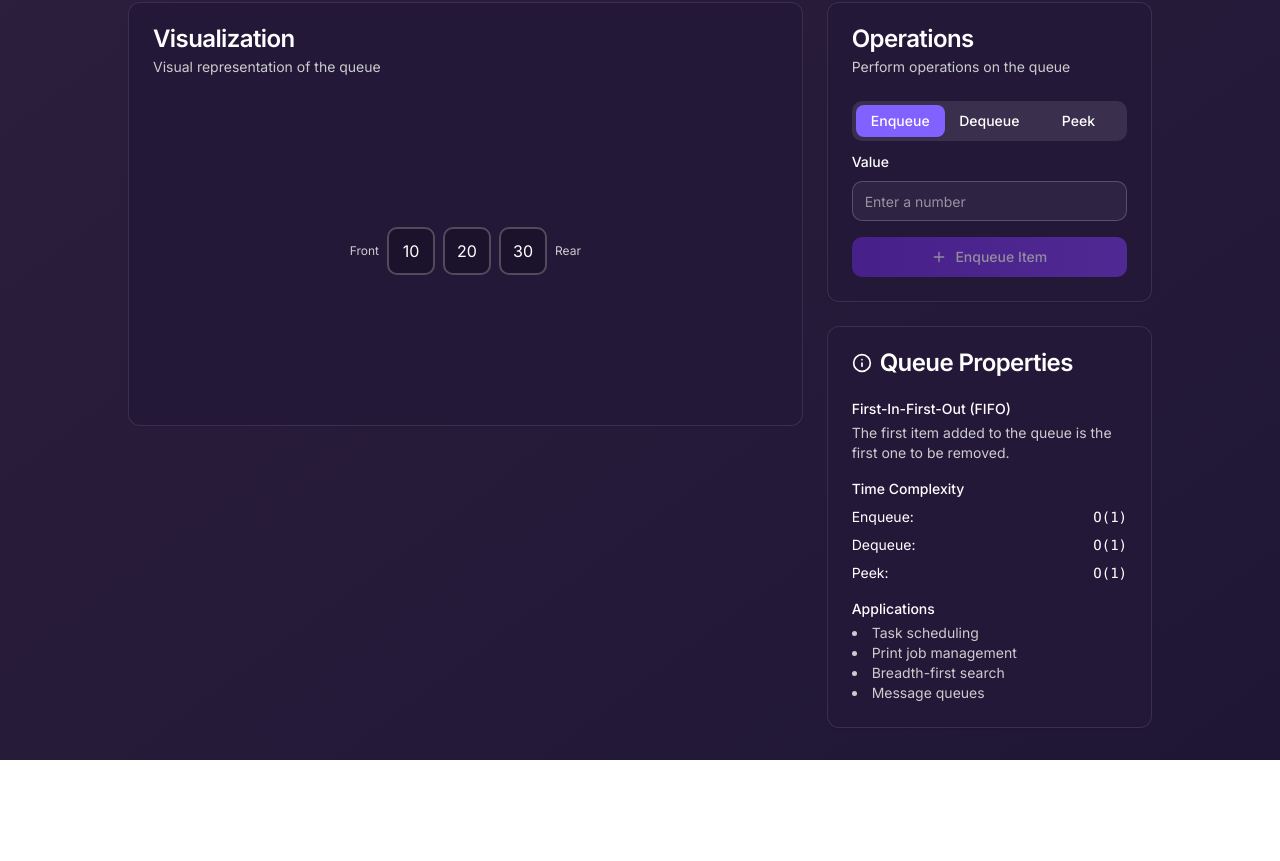
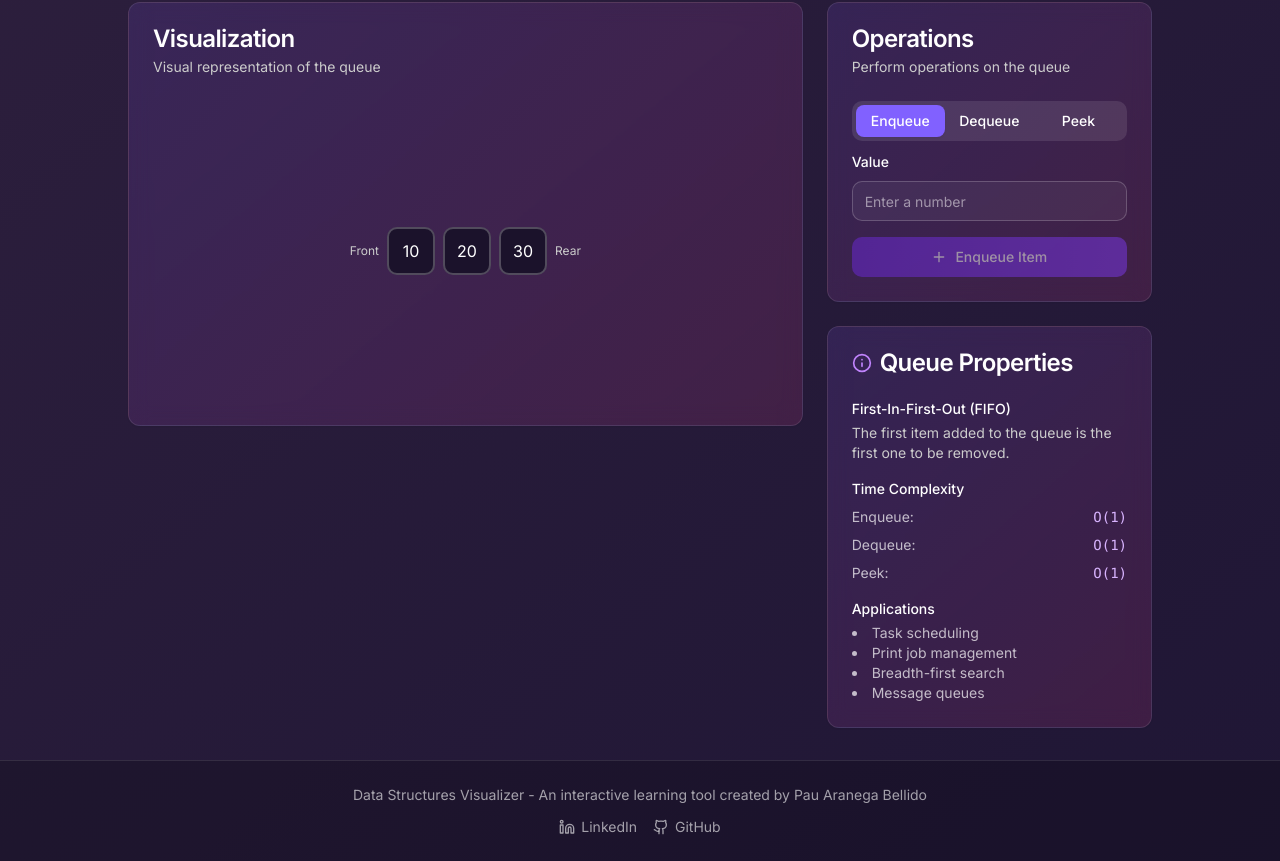
Before and after one commit to paudefclasspy/data-structures, a Next.js app: page /queue in a window 1280 px wide. Shown: the part 199-1060 px from the top of the page. Before the commit the page ends 959 px from the top, so only its background shows below. Built offline with nearby package versions, Linux system fonts and the light colour scheme.

Commit message:
Updated colors on all the structures to maintain harmony + added footer on all of the structures

```diff
--- a/app/binary-tree/page.tsx
+++ b/app/binary-tree/page.tsx
@@ -2,7 +2,7 @@
 
 import { useState, useRef, useEffect } from "react"
 import Link from "next/link"
-import { ArrowLeft, Info, Plus, Search, Trash, AlertCircle } from "lucide-react"
+import { ArrowLeft, Info, Plus, Search, Trash, AlertCircle, Linkedin, Github } from "lucide-react"
 import { Button } from "@/components/ui/button"
 import { Card, CardContent, CardDescription, CardHeader, CardTitle } from "@/components/ui/card"
 import { Tabs, TabsContent, TabsList, TabsTrigger } from "@/components/ui/tabs"
@@ -687,7 +687,7 @@ export default function BinaryTreePage() {
 
   return (
     <div className="min-h-screen flex flex-col">
-      <header className="border-b">
+      <header className="border-b border-white/10 bg-black/20">
         <div className="container flex h-16 items-center px-4 sm:px-6 lg:px-8">
           <Link href="/" className="flex items-center gap-2 text-lg font-semibold">
             <ArrowLeft className="h-5 w-5" />
@@ -701,7 +701,7 @@ export default function BinaryTreePage() {
           <div className="mx-auto max-w-5xl">
             <div className="flex flex-col gap-8">
               <div>
-                <h1 className="text-3xl font-bold tracking-tight">Binary Search Tree Visualization</h1>
+                <h1 className="text-3xl font-bold tracking-tight bg-clip-text text-transparent bg-gradient-to-r from-purple-400 to-pink-400">Binary Search Tree Visualization</h1>
                 <p className="mt-2 text-lg text-muted-foreground">
                   Visualize operations on a binary search tree data structure (Max {MAX_NODES} nodes)
                 </p>
@@ -709,7 +709,7 @@ export default function BinaryTreePage() {
 
               <div className="grid gap-6 md:grid-cols-3">
                 <div className="md:col-span-2">
-                  <Card>
+                  <Card className="card-gradient">
                     <CardHeader>
                       <CardTitle>Visualization</CardTitle>
                       <CardDescription>
@@ -837,7 +837,7 @@ export default function BinaryTreePage() {
                 </div>
 
                 <div>
-                  <Card>
+                  <Card className="card-gradient">
                     <CardHeader>
                       <CardTitle>Operations</CardTitle>
                       <CardDescription>Perform operations on the binary search tree</CardDescription>
@@ -957,10 +957,10 @@ export default function BinaryTreePage() {
                     </CardContent>
                   </Card>
 
-                  <Card className="mt-6">
+                  <Card className="mt-6 card-gradient">
                     <CardHeader>
                       <CardTitle className="flex items-center gap-2">
-                        <Info className="h-5 w-5" />
+                        <Info className="h-5 w-5 text-purple-400" />
                         Binary Search Tree Properties
                       </CardTitle>
                     </CardHeader>
@@ -968,7 +968,7 @@ export default function BinaryTreePage() {
                       <div className="space-y-4 text-sm">
                         <div>
                           <h4 className="font-medium">Ordering Property</h4>
-                          <p className="text-muted-foreground mt-1">
+                          <p className="text-white/70 mt-1">
                             For each node, all values in the left subtree are less than the node's value, and all values
                             in the right subtree are greater.
                           </p>
@@ -977,26 +977,26 @@ export default function BinaryTreePage() {
                         <div className="space-y-2">
                           <h4 className="font-medium">Time Complexity</h4>
                           <div className="flex justify-between">
-                            <span>Insert:</span>
-                            <span className="font-mono">O(log n) average</span>
+                            <span className="text-white/70">Insert:</span>
+                            <span className="font-mono text-purple-300">O(log n) average</span>
                           </div>
                           <div className="flex justify-between">
-                            <span>Search:</span>
-                            <span className="font-mono">O(log n) average</span>
+                            <span className="text-white/70">Search:</span>
+                            <span className="font-mono text-purple-300">O(log n) average</span>
                           </div>
                           <div className="flex justify-between">
-                            <span>Delete:</span>
-                            <span className="font-mono">O(log n) average</span>
+                            <span className="text-white/70">Delete:</span>
+                            <span className="font-mono text-purple-300">O(log n) average</span>
                           </div>
                           <div className="flex justify-between">
-                            <span>Traversal:</span>
-                            <span className="font-mono">O(n)</span>
+                            <span className="text-white/70">Traversal:</span>
+                            <span className="font-mono text-purple-300">O(n)</span>
                           </div>
                         </div>
 
                         <div>
-                          <h4 className="font-medium">Applications</h4>
-                          <ul className="list-disc list-inside text-muted-foreground mt-1">
+                          <h4 className="font-medium text-white">Applications</h4>
+                          <ul className="list-disc list-inside text-white/70 mt-1">
                             <li>Searching and sorting</li>
                             <li>Priority queues</li>
                             <li>Database indexing</li>
@@ -1012,6 +1012,33 @@ export default function BinaryTreePage() {
           </div>
         </div>
       </main>
+      <footer className="border-t border-white/10 py-6 bg-black/20">
+        <div className="container px-4 sm:px-6 lg:px-8">
+          <div className="flex flex-col items-center justify-center gap-3">
+            <p className="text-center text-sm text-white/60">Data Structures Visualizer - An interactive learning tool created by Pau Aranega Bellido</p>
+            <div className="flex items-center gap-4">
+              <a
+                href="https://www.linkedin.com/in/pauaranegabellido"
+                target="_blank"
+                rel="noopener noreferrer"
+                className="flex items-center gap-1.5 text-white/60 hover:text-purple-400 transition-colors"
+              >
+                <Linkedin className="h-4 w-4" />
+                <span className="text-sm">LinkedIn</span>
+              </a>
+              <a
+                href="https://github.com/paudefclasspy/data-structures"
+                target="_blank"
+                rel="noopener noreferrer"
+                className="flex items-center gap-1.5 text-white/60 hover:text-purple-400 transition-colors"
+              >
+                <Github className="h-4 w-4" />
+                <span className="text-sm">GitHub</span>
+              </a>
+            </div>
+          </div>
+        </div>
+      </footer>
     </div>
   )
 }
--- a/app/graph/page.tsx
+++ b/app/graph/page.tsx
@@ -4,7 +4,7 @@ import type React from "react"
 
 import { useState, useRef, useEffect } from "react"
 import Link from "next/link"
-import { ArrowLeft, Undo, Plus, Info } from "lucide-react"
+import { ArrowLeft, Undo, Plus, Info, Linkedin, Github } from "lucide-react"
 import { Button } from "@/components/ui/button"
 import { Card, CardContent, CardDescription, CardHeader, CardTitle } from "@/components/ui/card"
 import { Input } from "@/components/ui/input"
@@ -719,7 +719,29 @@ export default function GraphPage() {
       </main>
       <footer className="border-t border-white/10 py-6 bg-black/20">
         <div className="container px-4 sm:px-6 lg:px-8">
-          <p className="text-center text-sm text-white/60">Data Structures Visualizer - An interactive learning tool</p>
+          <div className="flex flex-col items-center justify-center gap-3">
+            <p className="text-center text-sm text-white/60">Data Structures Visualizer - An interactive learning tool created by Pau Aranega Bellido</p>
+            <div className="flex items-center gap-4">
+              <a
+                href="https://www.linkedin.com/in/pauaranegabellido"
+                target="_blank"
+                rel="noopener noreferrer"
+                className="flex items-center gap-1.5 text-white/60 hover:text-purple-400 transition-colors"
+              >
+                <Linkedin className="h-4 w-4" />
+                <span className="text-sm">LinkedIn</span>
+              </a>
+              <a
+                href="https://github.com/paudefclasspy/data-structures"
+                target="_blank"
+                rel="noopener noreferrer"
+                className="flex items-center gap-1.5 text-white/60 hover:text-purple-400 transition-colors"
+              >
+                <Github className="h-4 w-4" />
+                <span className="text-sm">GitHub</span>
+              </a>
+            </div>
+          </div>
         </div>
       </footer>
     </div>
--- a/app/hash-table/page.tsx
+++ b/app/hash-table/page.tsx
@@ -2,7 +2,7 @@
 
 import { useState, useRef, useEffect } from "react"
 import Link from "next/link"
-import { ArrowLeft, Info, Plus, Search, Trash, ArrowDown } from "lucide-react"
+import { ArrowLeft, Info, Plus, Search, Trash, ArrowDown, Linkedin, Github } from "lucide-react"
 import { Button } from "@/components/ui/button"
 import { Card, CardContent, CardDescription, CardHeader, CardTitle } from "@/components/ui/card"
 import { Tabs, TabsContent, TabsList, TabsTrigger } from "@/components/ui/tabs"
@@ -242,7 +242,7 @@ export default function HashTablePage() {
 
   return (
     <div className="min-h-screen flex flex-col">
-      <header className="border-b">
+      <header className="border-b border-white/10 bg-black/20">
         <div className="container flex h-16 items-center px-4 sm:px-6 lg:px-8">
           <Link href="/" className="flex items-center gap-2 text-lg font-semibold">
             <ArrowLeft className="h-5 w-5" />
@@ -256,7 +256,7 @@ export default function HashTablePage() {
           <div className="mx-auto max-w-5xl">
             <div className="flex flex-col gap-8">
               <div>
-                <h1 className="text-3xl font-bold tracking-tight">Hash Table Visualization</h1>
+                <h1 className="text-3xl font-bold tracking-tight bg-clip-text text-transparent bg-gradient-to-r from-purple-400 to-pink-400">Hash Table Visualization</h1>
                 <p className="mt-2 text-lg text-muted-foreground">
                   Visualize operations on a hash table data structure with separate chaining
                 </p>
@@ -264,7 +264,7 @@ export default function HashTablePage() {
 
               <div className="grid gap-6 md:grid-cols-3">
                 <div className="md:col-span-2">
-                  <Card>
+                  <Card className="card-gradient">
                     <CardHeader>
                       <CardTitle>Visualization</CardTitle>
                       <CardDescription>Visual representation of the hash table</CardDescription>
@@ -375,7 +375,7 @@ export default function HashTablePage() {
                 </div>
 
                 <div>
-                  <Card>
+                  <Card className="card-gradient">
                     <CardHeader>
                       <CardTitle>Operations</CardTitle>
                       <CardDescription>Perform operations on the hash table</CardDescription>
@@ -468,10 +468,10 @@ export default function HashTablePage() {
                     </CardContent>
                   </Card>
 
-                  <Card className="mt-6">
+                  <Card className="mt-6 card-gradient">
                     <CardHeader>
                       <CardTitle className="flex items-center gap-2">
-                        <Info className="h-5 w-5" />
+                        <Info className="h-5 w-5 text-purple-400" />
                         Hash Table Properties
                       </CardTitle>
                     </CardHeader>
@@ -489,21 +489,21 @@ export default function HashTablePage() {
                           <h4 className="font-medium">Time Complexity</h4>
                           <div className="flex justify-between">
                             <span>Insert:</span>
-                            <span className="font-mono">O(1) average</span>
+                            <span className="font-mono text-purple-300">O(1) average</span>
                           </div>
                           <div className="flex justify-between">
                             <span>Search:</span>
-                            <span className="font-mono">O(1) average</span>
+                            <span className="font-mono text-purple-300">O(1) average</span>
                           </div>
                           <div className="flex justify-between">
                             <span>Delete:</span>
-                            <span className="font-mono">O(1) average</span>
+                            <span className="font-mono text-purple-300">O(1) average</span>
                           </div>
                         </div>
 
                         <div>
-                          <h4 className="font-medium">Applications</h4>
-                          <ul className="list-disc list-inside text-muted-foreground mt-1">
+                          <h4 className="font-medium text-white">Applications</h4>
+                          <ul className="list-disc list-inside text-white/70 mt-1">
                             <li>Database indexing</li>
                             <li>Caching</li>
                             <li>Symbol tables in compilers</li>
@@ -519,6 +519,33 @@ export default function HashTablePage() {
           </div>
         </div>
       </main>
+      <footer className="border-t border-white/10 py-6 bg-black/20">
+        <div className="container px-4 sm:px-6 lg:px-8">
+          <div className="flex flex-col items-center justify-center gap-3">
+            <p className="text-center text-sm text-white/60">Data Structures Visualizer - An interactive learning tool created by Pau Aranega Bellido</p>
+            <div className="flex items-center gap-4">
+              <a
+                href="https://www.linkedin.com/in/pauaranegabellido"
+                target="_blank"
+                rel="noopener noreferrer"
+                className="flex items-center gap-1.5 text-white/60 hover:text-purple-400 transition-colors"
+              >
+                <Linkedin className="h-4 w-4" />
+                <span className="text-sm">LinkedIn</span>
+              </a>
+              <a
+                href="https://github.com/paudefclasspy/data-structures"
+                target="_blank"
+                rel="noopener noreferrer"
+                className="flex items-center gap-1.5 text-white/60 hover:text-purple-400 transition-colors"
+              >
+                <Github className="h-4 w-4" />
+                <span className="text-sm">GitHub</span>
+              </a>
+            </div>
+          </div>
+        </div>
+      </footer>
     </div>
   )
 }
--- a/app/linked-list/page.tsx
+++ b/app/linked-list/page.tsx
@@ -2,7 +2,7 @@
 
 import { useState, useEffect, useRef } from "react"
 import Link from "next/link"
-import { ArrowLeft, ChevronRight, Info, Plus, Trash } from "lucide-react"
+import { ArrowLeft, ChevronRight, Info, Plus, Trash, Linkedin, Github } from "lucide-react"
 import { Button } from "@/components/ui/button"
 import { Card, CardContent, CardDescription, CardHeader, CardTitle } from "@/components/ui/card"
 import { Tabs, TabsContent, TabsList, TabsTrigger } from "@/components/ui/tabs"
@@ -633,7 +633,29 @@ export default function LinkedListPage() {
       </main>
       <footer className="border-t border-white/10 py-6 bg-black/20">
         <div className="container px-4 sm:px-6 lg:px-8">
-          <p className="text-center text-sm text-white/60">Data Structures Visualizer - An interactive learning tool</p>
+          <div className="flex flex-col items-center justify-center gap-3">
+            <p className="text-center text-sm text-white/60">Data Structures Visualizer - An interactive learning tool created by Pau Aranega Bellido</p>
+            <div className="flex items-center gap-4">
+              <a
+                href="https://www.linkedin.com/in/pauaranegabellido"
+                target="_blank"
+                rel="noopener noreferrer"
+                className="flex items-center gap-1.5 text-white/60 hover:text-purple-400 transition-colors"
+              >
+                <Linkedin className="h-4 w-4" />
+                <span className="text-sm">LinkedIn</span>
+              </a>
+              <a
+                href="https://github.com/paudefclasspy/data-structures"
+                target="_blank"
+                rel="noopener noreferrer"
+                className="flex items-center gap-1.5 text-white/60 hover:text-purple-400 transition-colors"
+              >
+                <Github className="h-4 w-4" />
+                <span className="text-sm">GitHub</span>
+              </a>
+            </div>
+          </div>
         </div>
       </footer>
     </div>
--- a/app/queue/page.tsx
+++ b/app/queue/page.tsx
@@ -2,7 +2,7 @@
 
 import { useState, useRef, useEffect } from "react"
 import Link from "next/link"
-import { ArrowLeft, Info, Plus, ArrowRight} from "lucide-react"
+import { ArrowLeft, Info, Plus, ArrowRight, Linkedin, Github} from "lucide-react"
 import { Button } from "@/components/ui/button"
 import { Card, CardContent, CardDescription, CardHeader, CardTitle } from "@/components/ui/card"
 import { Tabs, TabsContent, TabsList, TabsTrigger } from "@/components/ui/tabs"
@@ -182,9 +182,9 @@ export default function QueuePage() {
 
   return (
     <div className="min-h-screen flex flex-col">
-      <header className="border-b">
+      <header className="border-b border-white/10 bg-black/20">
         <div className="container flex h-16 items-center px-4 sm:px-6 lg:px-8">
-          <Link href="/" className="flex items-center gap-2 text-lg font-semibold">
+          <Link href="/" className="flex items-center gap-2 text-lg font-semibold text-white">
             <ArrowLeft className="h-5 w-5" />
             <span>Back to Home</span>
           </Link>
@@ -196,15 +196,15 @@ export default function QueuePage() {
           <div className="mx-auto max-w-5xl">
             <div className="flex flex-col gap-8">
               <div>
-                <h1 className="text-3xl font-bold tracking-tight">Queue Visualization</h1>
-                <p className="mt-2 text-lg text-muted-foreground">
+                <h1 className="text-3xl font-bold tracking-tight bg-clip-text text-transparent bg-gradient-to-r from-purple-400 to-pink-400">Queue Visualization</h1>
+                <p className="mt-2 text-lg text-white/80">
                   Visualize operations on a queue data structure (First-In-First-Out)
                 </p>
               </div>
 
               <div className="grid gap-6 md:grid-cols-3">
                 <div className="md:col-span-2">
-                  <Card>
+                  <Card className="card-gradient">
                     <CardHeader>
                       <CardTitle>Visualization</CardTitle>
                       <CardDescription>Visual representation of the queue</CardDescription>
@@ -277,7 +277,7 @@ export default function QueuePage() {
                 </div>
 
                 <div>
-                  <Card>
+                  <Card className="card-gradient">
                     <CardHeader>
                       <CardTitle>Operations</CardTitle>
                       <CardDescription>Perform operations on the queue</CardDescription>
@@ -348,10 +348,10 @@ export default function QueuePage() {
                     </CardContent>
                   </Card>
 
-                  <Card className="mt-6">
+                  <Card className="mt-6 card-gradient">
                     <CardHeader>
                       <CardTitle className="flex items-center gap-2">
-                        <Info className="h-5 w-5" />
+                        <Info className="h-5 w-5 text-purple-400" />
                         Queue Properties
                       </CardTitle>
                     </CardHeader>
@@ -365,24 +365,24 @@ export default function QueuePage() {
                         </div>
 
                         <div className="space-y-2">
-                          <h4 className="font-medium">Time Complexity</h4>
+                          <h4 className="font-medium text-white">Time Complexity</h4>
                           <div className="flex justify-between">
-                            <span>Enqueue:</span>
-                            <span className="font-mono">O(1)</span>
+                            <span className="text-white/70">Enqueue:</span>
+                            <span className="font-mono text-purple-300">O(1)</span>
                           </div>
                           <div className="flex justify-between">
-                            <span>Dequeue:</span>
-                            <span className="font-mono">O(1)</span>
+                            <span className="text-white/70">Dequeue:</span>
+                            <span className="font-mono text-purple-300">O(1)</span>
                           </div>
                           <div className="flex justify-between">
-                            <span>Peek:</span>
-                            <span className="font-mono">O(1)</span>
+                            <span className="text-white/70">Peek:</span>
+                            <span className="font-mono text-purple-300">O(1)</span>
                           </div>
                         </div>
 
                         <div>
-                          <h4 className="font-medium">Applications</h4>
-                          <ul className="list-disc list-inside text-muted-foreground mt-1">
+                          <h4 className="font-medium text-white">Applications</h4>
+                          <ul className="list-disc list-inside text-white/70 mt-1">
                             <li>Task scheduling</li>
                             <li>Print job management</li>
                             <li>Breadth-first search</li>
@@ -398,6 +398,33 @@ export default function QueuePage() {
           </div>
         </div>
       </main>
+      <footer className="border-t border-white/10 py-6 bg-black/20">
+        <div className="container px-4 sm:px-6 lg:px-8">
+          <div className="flex flex-col items-center justify-center gap-3">
+            <p className="text-center text-sm text-white/60">Data Structures Visualizer - An interactive learning tool created by Pau Aranega Bellido</p>
+            <div className="flex items-center gap-4">
+              <a
+                href="https://www.linkedin.com/in/pauaranegabellido"
+                target="_blank"
+                rel="noopener noreferrer"
+                className="flex items-center gap-1.5 text-white/60 hover:text-purple-400 transition-colors"
+              >
+                <Linkedin className="h-4 w-4" />
+                <span className="text-sm">LinkedIn</span>
+              </a>
+              <a
+                href="https://github.com/paudefclasspy/data-structures"
+                target="_blank"
+                rel="noopener noreferrer"
+                className="flex items-center gap-1.5 text-white/60 hover:text-purple-400 transition-colors"
+              >
+                <Github className="h-4 w-4" />
+                <span className="text-sm">GitHub</span>
+              </a>
+            </div>
+          </div>
+        </div>
+      </footer>
     </div>
   )
 }
--- a/app/stack/page.tsx
+++ b/app/stack/page.tsx
@@ -2,7 +2,7 @@
 
 import { useState, useRef, useEffect } from "react"
 import Link from "next/link"
-import { ArrowLeft, Info, Plus, ArrowUp } from "lucide-react"
+import { ArrowLeft, Info, Plus, ArrowUp, Linkedin, Github } from "lucide-react"
 import { Button } from "@/components/ui/button"
 import { Card, CardContent, CardDescription, CardHeader, CardTitle } from "@/components/ui/card"
 import { Tabs, TabsContent, TabsList, TabsTrigger } from "@/components/ui/tabs"
@@ -392,6 +392,33 @@ export default function StackPage() {
           </div>
         </div>
       </main>
+      <footer className="border-t border-white/10 py-6 bg-black/20">
+        <div className="container px-4 sm:px-6 lg:px-8">
+          <div className="flex flex-col items-center justify-center gap-3">
+            <p className="text-center text-sm text-white/60">Data Structures Visualizer - An interactive learning tool created by Pau Aranega Bellido</p>
+            <div className="flex items-center gap-4">
+              <a
+                href="https://www.linkedin.com/in/pauaranegabellido"
+                target="_blank"
+                rel="noopener noreferrer"
+                className="flex items-center gap-1.5 text-white/60 hover:text-purple-400 transition-colors"
+              >
+                <Linkedin className="h-4 w-4" />
+                <span className="text-sm">LinkedIn</span>
+              </a>
+              <a
+                href="https://github.com/paudefclasspy/data-structures"
+                target="_blank"
+                rel="noopener noreferrer"
+                className="flex items-center gap-1.5 text-white/60 hover:text-purple-400 transition-colors"
+              >
+                <Github className="h-4 w-4" />
+                <span className="text-sm">GitHub</span>
+              </a>
+            </div>
+          </div>
+        </div>
+      </footer>
     </div>
   )
 }
```
